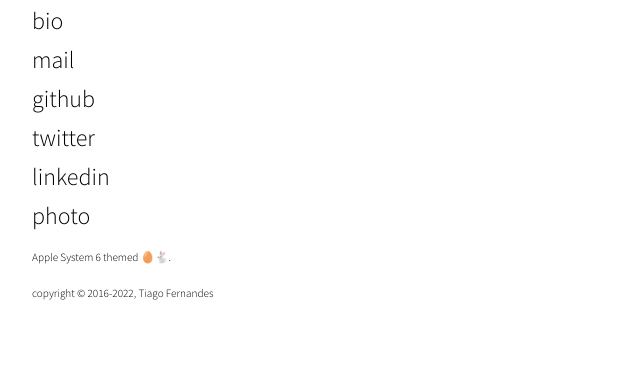
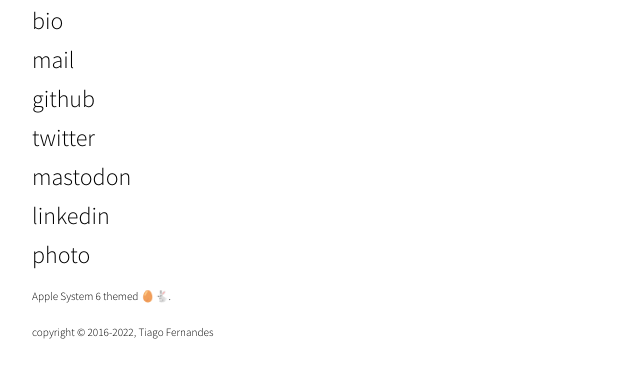
Before and after one commit to tmsf/tiago-tf, a plain HTML site: page index.html in a window 1280 px wide. Shown: the part 174-552 px from the top of the page, without its empty margins (0-640 px from the left). Drawn offline with Linux system fonts and the light colour scheme.

Commit message:
add mastodon

```diff
--- a/index.html
+++ b/index.html
@@ -127,6 +127,7 @@
         <li><a class="navcontainer-title" href='mailto:hello@tiago.tf' target='_blank' rel="noopener">mail</a></li>
         <li><a class="navcontainer-title" href='https://github.com/tmsf' target='_blank' rel="noopener">github</a></li>
         <li><a class="navcontainer-title" href='https://twitter.com/schroder' target='_blank' rel="noopener">twitter</a>
+        <li><a class="navcontainer-title" href='https://mastodon.social/@tiago' target='_blank' rel="noopener">mastodon</a>
         </li>
         <li><a class="navcontainer-title" href='https://www.linkedin.com/in/tmsfernandes' target='_blank'
             rel="noopener">linkedin</a></li>
```
